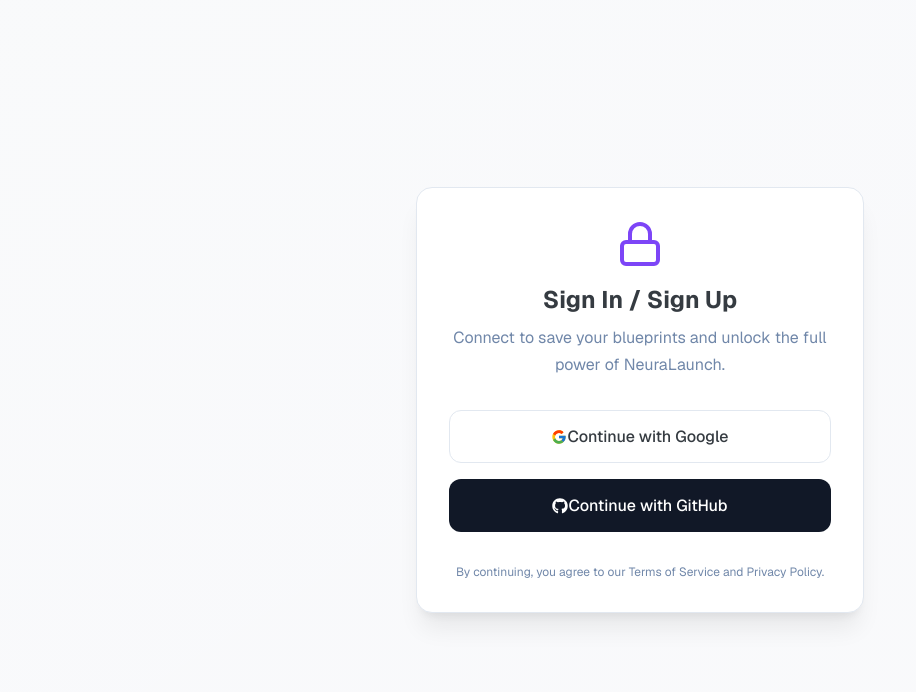
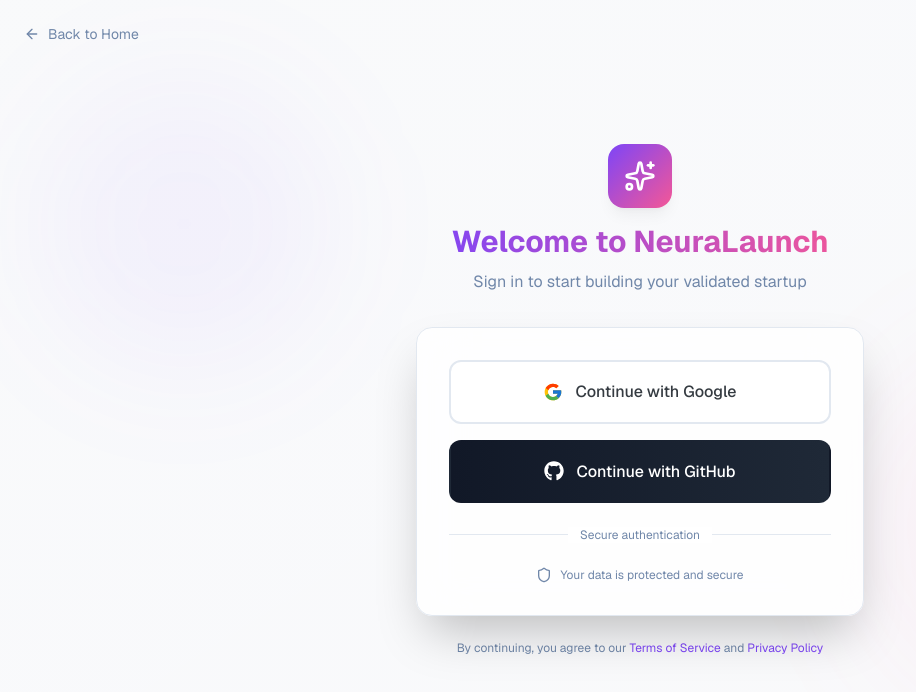
Before and after one commit to mansaraysaheedalpha/neuralaunch, a Next.js app in the folder client/: page /signin in a window 1280 px wide. Shown: the top 692 px of the page, without its empty margins (0-916 px from the left). Built offline with nearby package versions, Linux system fonts and the light colour scheme.

Commit message:
Improve authentication UI with professional design
Co-authored-by: mansaraysaheedalpha <175518481+mansaraysaheedalpha@users.noreply.github.com>

```diff
--- a/client/src/app/signin/page.tsx
+++ b/client/src/app/signin/page.tsx
@@ -2,70 +2,136 @@
 
 import { signIn } from "next-auth/react";
 import { motion } from "framer-motion";
-import { Lock } from "lucide-react"; // Or your preferred icons
-// Import Google and GitHub icons if you have them, e.g., from react-icons
+import { Sparkles, ArrowRight, Shield } from "lucide-react";
 import { FcGoogle } from "react-icons/fc";
 import { FaGithub } from "react-icons/fa";
-
-// Simple SVG Icons as placeholders
-// const GoogleIcon = () => (
-//   <svg className="w-5 h-5 mr-2" viewBox="0 0 24 24">
-//     <path
-//       fill="#4285F4"
-//       d="M21.35 11.1h-9.8v3.8h5.5c-.3 1.2-1.3 2.2-2.7 2.2s-2.7-.9-2.7-2.2.9-2.2 2.7-2.2c.6 0 1.1.1 1.6.4l2.8-2.8C18.3 3.9 15.3 3 12 3c-4.9 0-9 4.1-9 9s4.1 9 9 9c5.1 0 8.5-3.6 8.5-8.8 0-.6-.1-1.1-.2-1.6z"
-//     />
-//   </svg>
-// );
-
+import Link from "next/link";
 
 export default function SignInPage() {
   const handleSignIn = (provider: "google" | "github") => {
-    // Redirects to provider, then back to the page the user was originally on, or home page.
     void signIn(provider, { callbackUrl: "/" });
   };
 
   return (
-    <div className="flex flex-col items-center justify-center min-h-screen bg-gradient-to-br from-background via-violet-50/10 to-purple-50/10 dark:from-slate-900 dark:via-slate-900 dark:to-slate-800/50 p-4">
+    <div className="relative flex flex-col items-center justify-center min-h-screen bg-gradient-to-br from-background via-violet-50/10 to-purple-50/10 dark:from-slate-900 dark:via-slate-900 dark:to-slate-800/50 p-4 overflow-hidden">
+      {/* Background decoration */}
+      <div className="absolute inset-0 overflow-hidden pointer-events-none">
+        <div className="absolute top-20 left-10 w-72 h-72 bg-primary/5 rounded-full blur-3xl" />
+        <div className="absolute bottom-20 right-10 w-96 h-96 bg-secondary/5 rounded-full blur-3xl" />
+      </div>
+
+      {/* Back to Home Link */}
+      <Link
+        href="/"
+        className="absolute top-6 left-6 flex items-center gap-2 text-sm text-muted-foreground hover:text-foreground transition-colors"
+      >
+        <ArrowRight className="w-4 h-4 rotate-180" />
+        Back to Home
+      </Link>
+
+      {/* Main Sign In Card */}
       <motion.div
-        initial={{ opacity: 0, y: -20 }}
+        initial={{ opacity: 0, y: 20 }}
         animate={{ opacity: 1, y: 0 }}
-        transition={{ duration: 0.5 }}
-        className="w-full max-w-md p-8 bg-card border border-border rounded-2xl shadow-xl text-center"
+        transition={{ duration: 0.6, ease: "easeOut" }}
+        className="relative z-10 w-full max-w-md"
       >
-        <Lock className="w-12 h-12 text-primary mx-auto mb-4" />
-        <h1 className="text-2xl font-bold text-foreground mb-2">
-          Sign In / Sign Up
-        </h1>
-        <p className="text-muted-foreground mb-8">
-          Connect to save your blueprints and unlock the full power of
-          NeuraLaunch.
-        </p>
+        {/* Logo and Branding */}
+        <div className="text-center mb-8">
+          <motion.div
+            initial={{ scale: 0.8, opacity: 0 }}
+            animate={{ scale: 1, opacity: 1 }}
+            transition={{ delay: 0.2, duration: 0.5 }}
+            className="inline-flex items-center justify-center w-16 h-16 bg-gradient-to-br from-primary to-secondary rounded-2xl mb-4 shadow-lg"
+          >
+            <Sparkles className="w-8 h-8 text-white" />
+          </motion.div>
+          <motion.h1
+            initial={{ opacity: 0 }}
+            animate={{ opacity: 1 }}
+            transition={{ delay: 0.3, duration: 0.5 }}
+            className="text-3xl font-bold bg-gradient-to-r from-primary to-secondary bg-clip-text text-transparent mb-2"
+          >
+            Welcome to NeuraLaunch
+          </motion.h1>
+          <motion.p
+            initial={{ opacity: 0 }}
+            animate={{ opacity: 1 }}
+            transition={{ delay: 0.4, duration: 0.5 }}
+            className="text-muted-foreground"
+          >
+            Sign in to start building your validated startup
+          </motion.p>
+        </div>
 
+        {/* Sign In Options Card */}
+        <motion.div
+          initial={{ opacity: 0, y: 20 }}
+          animate={{ opacity: 1, y: 0 }}
+          transition={{ delay: 0.5, duration: 0.5 }}
+          className="bg-card/80 backdrop-blur-xl border border-border rounded-2xl shadow-2xl p-8"
+        >
           <div className="space-y-4">
+            {/* Google Sign In */}
             <motion.button
-            whileHover={{ scale: 1.03 }}
+              whileHover={{ scale: 1.02, y: -2 }}
               whileTap={{ scale: 0.98 }}
               onClick={() => handleSignIn("google")}
-            className="w-full inline-flex items-center justify-center px-6 py-3 bg-white dark:bg-gray-800 border border-border rounded-lg font-medium text-foreground hover:bg-muted focus:outline-none focus:ring-2 focus:ring-offset-2 focus:ring-primary transition-all"
+              className="group relative w-full flex items-center justify-center gap-3 px-6 py-4 bg-white dark:bg-slate-800 border-2 border-border hover:border-primary/50 rounded-xl font-medium text-foreground transition-all duration-300 overflow-hidden"
             >
-            <FcGoogle />
-            Continue with Google
+              <div className="absolute inset-0 bg-gradient-to-r from-primary/5 to-transparent opacity-0 group-hover:opacity-100 transition-opacity" />
+              <FcGoogle className="w-5 h-5 relative z-10" />
+              <span className="relative z-10">Continue with Google</span>
             </motion.button>
 
+            {/* GitHub Sign In */}
             <motion.button
-            whileHover={{ scale: 1.03 }}
+              whileHover={{ scale: 1.02, y: -2 }}
               whileTap={{ scale: 0.98 }}
               onClick={() => handleSignIn("github")}
-            className="w-full inline-flex items-center justify-center px-6 py-3 bg-gray-900 dark:bg-gray-700 border border-transparent rounded-lg font-medium text-white hover:bg-gray-800 dark:hover:bg-gray-600 focus:outline-none focus:ring-2 focus:ring-offset-2 focus:ring-gray-500 transition-all"
+              className="group relative w-full flex items-center justify-center gap-3 px-6 py-4 bg-gradient-to-r from-gray-900 to-gray-800 dark:from-gray-700 dark:to-gray-600 border-2 border-transparent hover:border-gray-600 rounded-xl font-medium text-white transition-all duration-300 overflow-hidden"
             >
-            <FaGithub />
-            Continue with GitHub
+              <div className="absolute inset-0 bg-gradient-to-r from-white/10 to-transparent opacity-0 group-hover:opacity-100 transition-opacity" />
+              <FaGithub className="w-5 h-5 relative z-10" />
+              <span className="relative z-10">Continue with GitHub</span>
             </motion.button>
           </div>
 
-        <p className="text-xs text-muted-foreground mt-8">
-          By continuing, you agree to our Terms of Service and Privacy Policy.
-        </p>
+          {/* Divider */}
+          <div className="relative my-6">
+            <div className="absolute inset-0 flex items-center">
+              <div className="w-full border-t border-border" />
+            </div>
+            <div className="relative flex justify-center text-xs">
+              <span className="bg-card px-3 text-muted-foreground">
+                Secure authentication
+              </span>
+            </div>
+          </div>
+
+          {/* Trust Indicators */}
+          <div className="flex items-center justify-center gap-2 text-xs text-muted-foreground">
+            <Shield className="w-4 h-4" />
+            <span>Your data is protected and secure</span>
+          </div>
+        </motion.div>
+
+        {/* Terms and Privacy */}
+        <motion.p
+          initial={{ opacity: 0 }}
+          animate={{ opacity: 1 }}
+          transition={{ delay: 0.6, duration: 0.5 }}
+          className="text-xs text-center text-muted-foreground mt-6"
+        >
+          By continuing, you agree to our{" "}
+          <Link href="/terms" className="text-primary hover:underline">
+            Terms of Service
+          </Link>{" "}
+          and{" "}
+          <Link href="/privacy" className="text-primary hover:underline">
+            Privacy Policy
+          </Link>
+        </motion.p>
       </motion.div>
     </div>
   );
--- a/client/src/components/LandingHeader.tsx
+++ b/client/src/components/LandingHeader.tsx
@@ -7,7 +7,6 @@ import { useSession, signOut } from "next-auth/react";
 import Image from "next/image";
 import { motion } from "framer-motion";
 import * as DropdownMenu from "@radix-ui/react-dropdown-menu";
-import LoginButton from "./LoginButton";
 
 export default function LandingHeader() {
   const { data: session, status } = useSession();
@@ -177,13 +176,29 @@ export default function LandingHeader() {
             </DropdownMenu.Root>
           ) : (
             <Link href="/signin" passHref>
-              <motion.span
-                whileHover={{ scale: 1.05 }}
+              <motion.button
+                whileHover={{ scale: 1.05, boxShadow: "0 10px 25px -5px rgba(139, 92, 246, 0.3)" }}
                 whileTap={{ scale: 0.95 }}
-                className="px-5 py-2 text-sm font-semibold text-white bg-gradient-to-r from-primary to-secondary rounded-xl hover:opacity-90 transition-opacity shadow-md"
+                className="relative inline-flex items-center gap-2 px-6 py-2.5 text-sm font-semibold text-white bg-gradient-to-r from-primary via-violet-600 to-secondary rounded-xl shadow-lg hover:shadow-xl transition-all duration-300 overflow-hidden group"
               >
-                Sign In / Get Started
-              </motion.span>
+                <span className="absolute inset-0 w-full h-full bg-gradient-to-r from-secondary via-violet-600 to-primary opacity-0 group-hover:opacity-100 transition-opacity duration-300" />
+                <span className="relative z-10">Get Started</span>
+                <svg
+                  xmlns="http://www.w3.org/2000/svg"
+                  width="16"
+                  height="16"
+                  viewBox="0 0 24 24"
+                  fill="none"
+                  stroke="currentColor"
+                  strokeWidth="2"
+                  strokeLinecap="round"
+                  strokeLinejoin="round"
+                  className="relative z-10 group-hover:translate-x-1 transition-transform"
+                >
+                  <path d="M5 12h14" />
+                  <path d="m12 5 7 7-7 7" />
+                </svg>
+              </motion.button>
             </Link>
           )}
           {/* END Auth Status Logic */}
```
Lines whose indentation alone changed are shown as unchanged.
